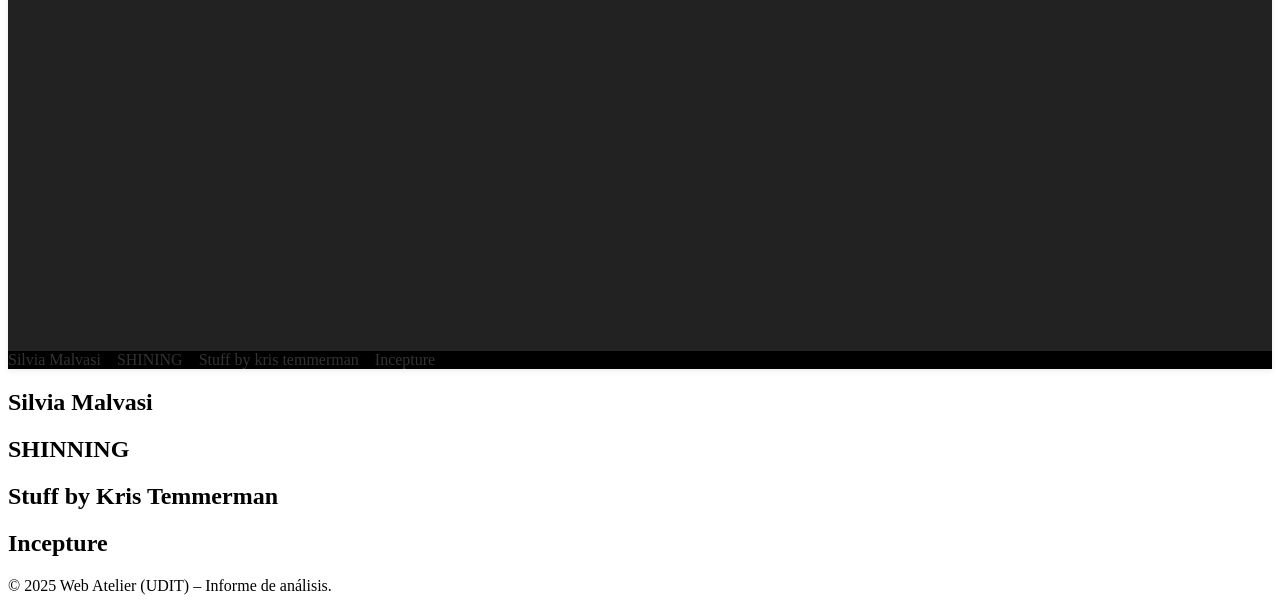
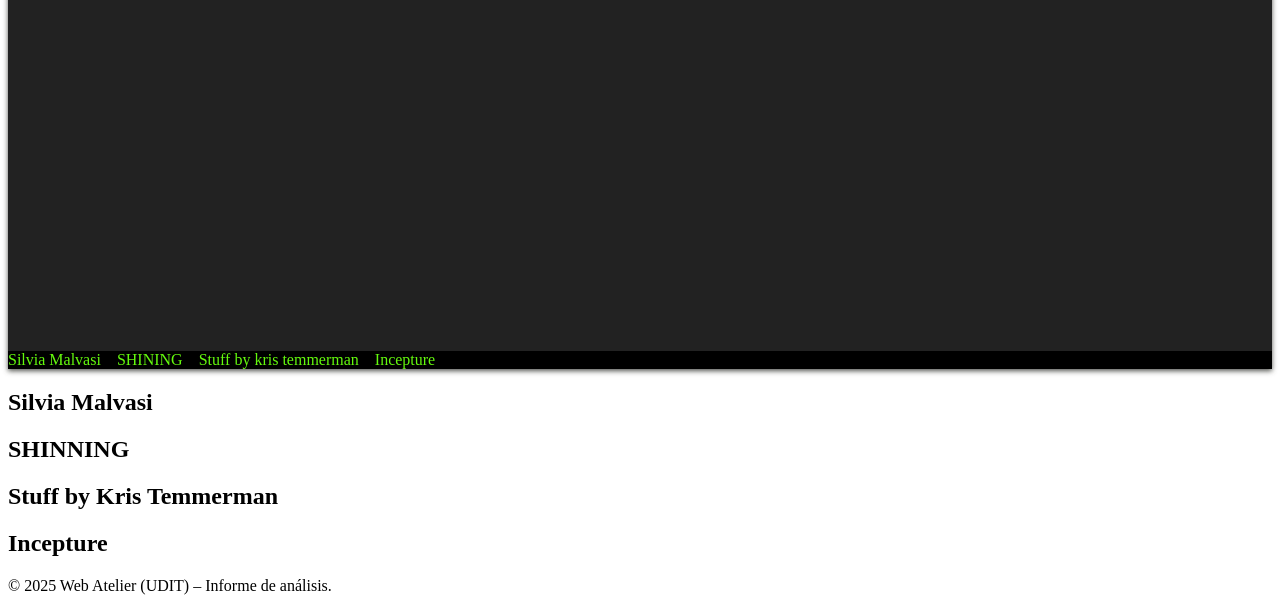
Before and after one commit to itzy-4Qunn7/SOW_practica_1, a plain HTML site: page sow/index.html in a window 1280 px wide. Shown: the part 457-1068 px from the top of the page. Drawn offline with Linux system fonts and the light colour scheme.

Commit message:
prueba-colores

```diff
--- a/assets/css/index.css
+++ b/assets/css/index.css
@@ -1,6 +1,6 @@
 header {
     background: #000000;
-    box-shadow: 0 2px 5px rgba(73, 83, 60, 0.1);
+    box-shadow: 0 2px 5px rgba(50, 52, 47, 0.838);
 }
 nav {
     position: sticky;
@@ -20,7 +20,7 @@ nav ul li {
 }
 nav ul li a {
 	text-decoration: none;
-	color: #333;
+	color: #64fa0d;
 }
 
 .cover {
```
